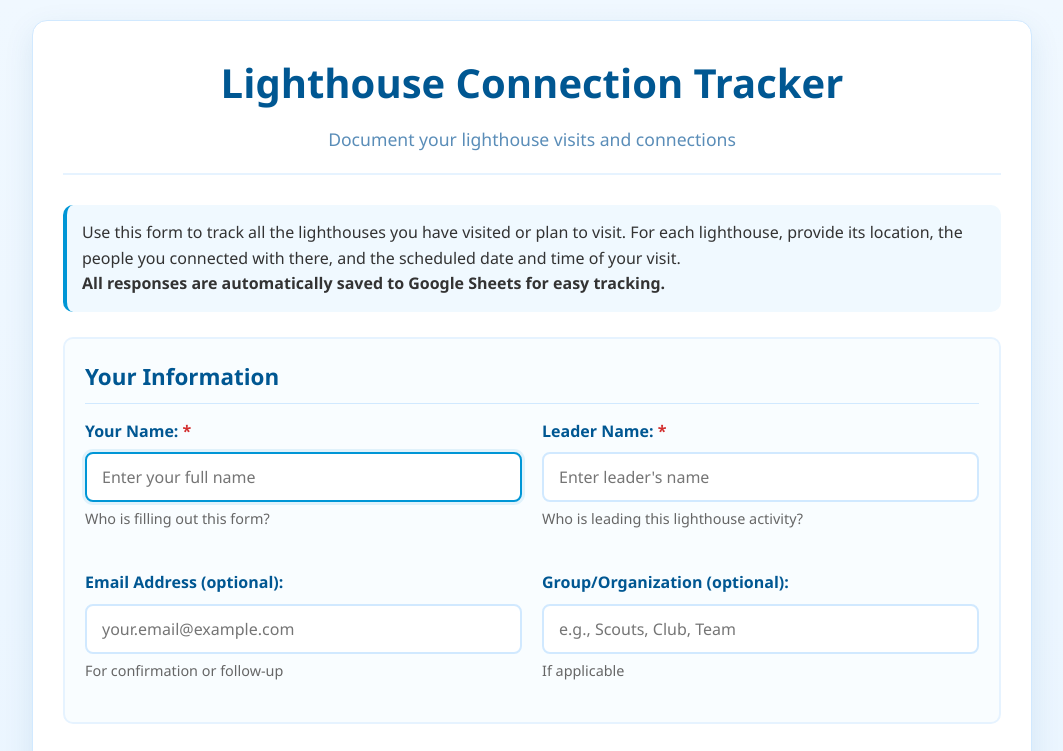
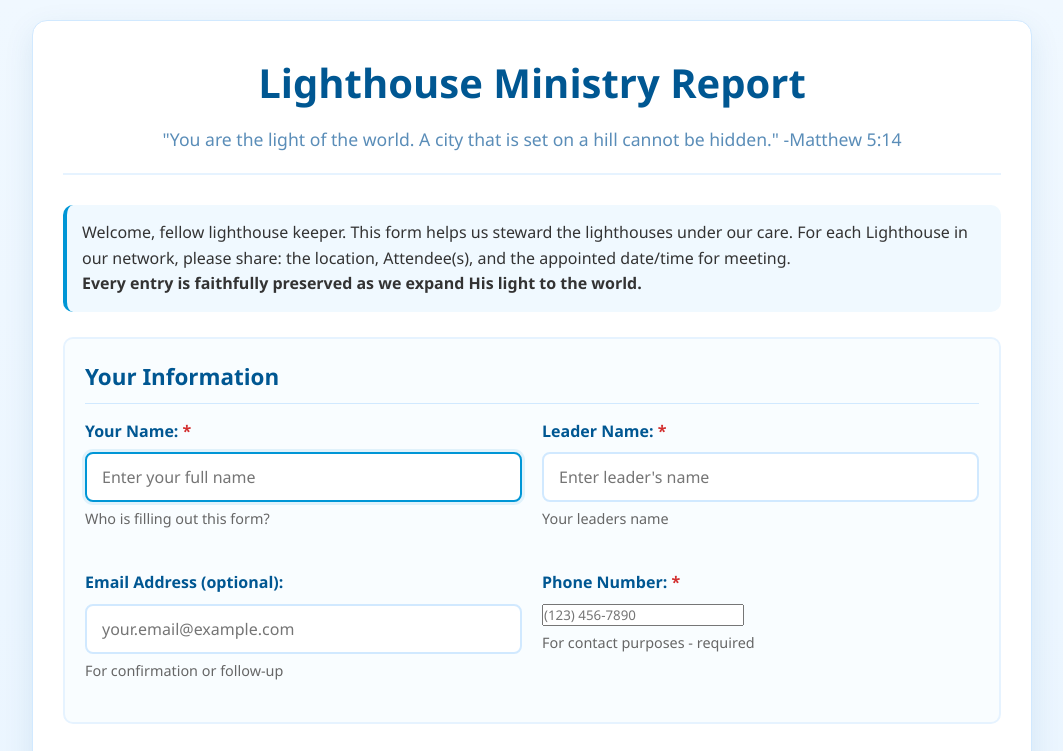
Before and after one commit to coriajackeline8/lighthouse-tracker, a plain HTML site: page index.html in a window 1280 px wide. Shown: the top 751 px of the page, without its empty margins (108-1171 px from the left). Drawn offline with Linux system fonts and the light colour scheme.

Commit message:
changed submit button text from 'submit' to google sheet' to 'Submit'

```diff
--- a/index.html
+++ b/index.html
@@ -10,13 +10,13 @@
 <body>
     <div class="container">
         <header>
-            <h1>Lighthouse Connection Tracker</h1>
-            <p class="subtitle">Document your lighthouse visits and connections</p>
+            <h1>Lighthouse Ministry Report</h1>
+            <p class="subtitle">"You are the light of the world. A city that is set on a hill cannot be hidden." -Matthew 5:14</p>
         </header>
 
         <div class="intro-text">
-            <p>Use this form to track all the lighthouses you have visited or plan to visit. For each lighthouse, provide its location, the people you connected with there, and the scheduled date and time of your visit.</p>
-            <p><strong>All responses are automatically saved to Google Sheets for easy tracking.</strong></p>
+            <p>Welcome, fellow lighthouse keeper. This form helps us steward the lighthouses under our care. For each Lighthouse in our network, please share: the location, Attendee(s), and the appointed date/time for meeting.</p>
+            <p><strong>Every entry is faithfully preserved as we expand His light to the world.</strong></p>
         </div>
 
         <form id="lighthouseForm">
@@ -33,7 +33,7 @@
                     <div class="form-group">
                         <label for="leaderName" class="required-field">Leader Name:</label>
                         <input type="text" id="leaderName" placeholder="Enter leader's name" required>
-                        <small>Who is leading this lighthouse activity?</small>
+                        <small>Your leaders name</small>
                     </div>
 
                     <div class="form-group">
@@ -43,9 +43,9 @@
                     </div>
 
                     <div class="form-group">
-                        <label for="groupName">Group/Organization (optional):</label>
-                        <input type="text" id="groupName" placeholder="e.g., Scouts, Club, Team">
-                        <small>If applicable</small>
+                        <label for="userPhone" class="required-field">Phone Number:</label>
+                        <input type="tel" id="userPhone" placeholder="(123) 456-7890" required>
+     <small>For contact purposes - required</small>
                     </div>
                 </div>
             </div>
@@ -78,7 +78,7 @@
             <div class="buttons">
                 <button type="button" id="addAnother" class="btn btn-secondary">+ Add Another Lighthouse</button>
                 <button type="submit" class="btn btn-primary" id="submitBtn">
-                    Submit to Google Sheets
+                    Submit
                 </button>
             </div>
         </form>
```
